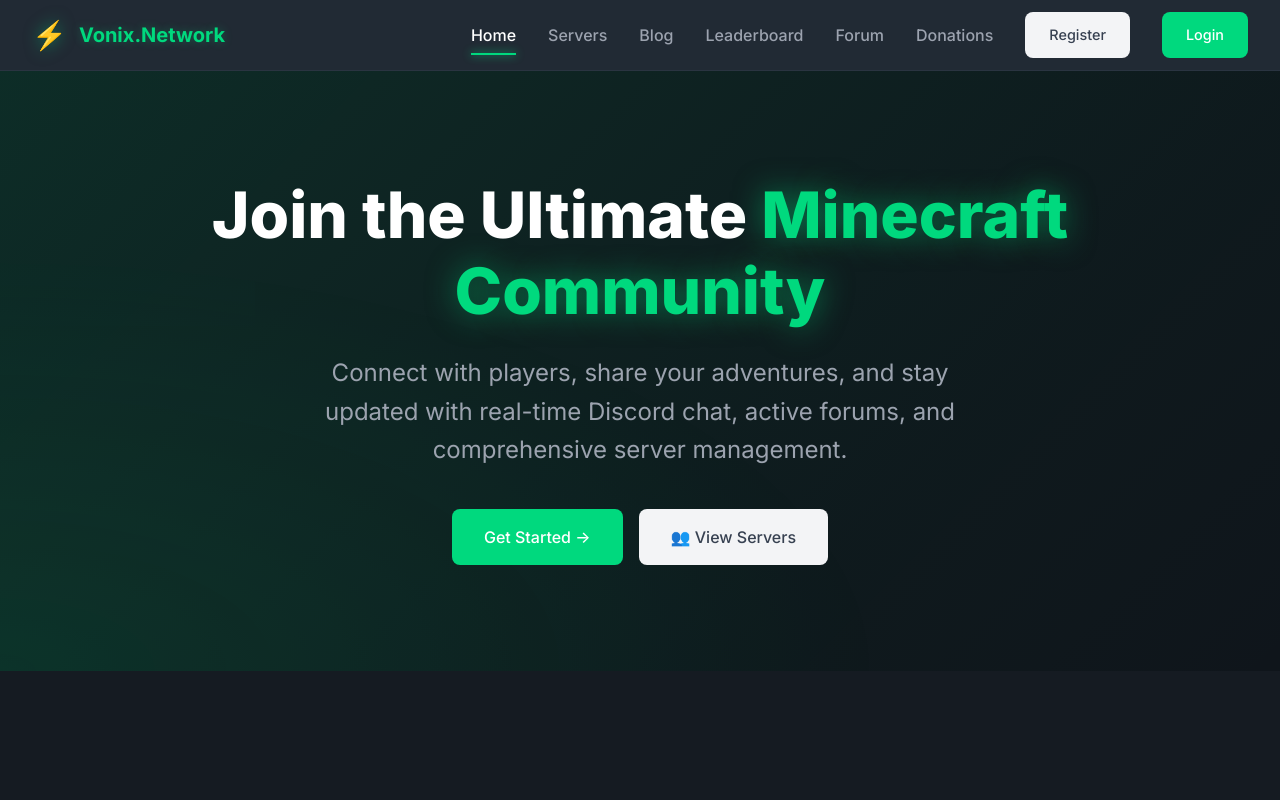
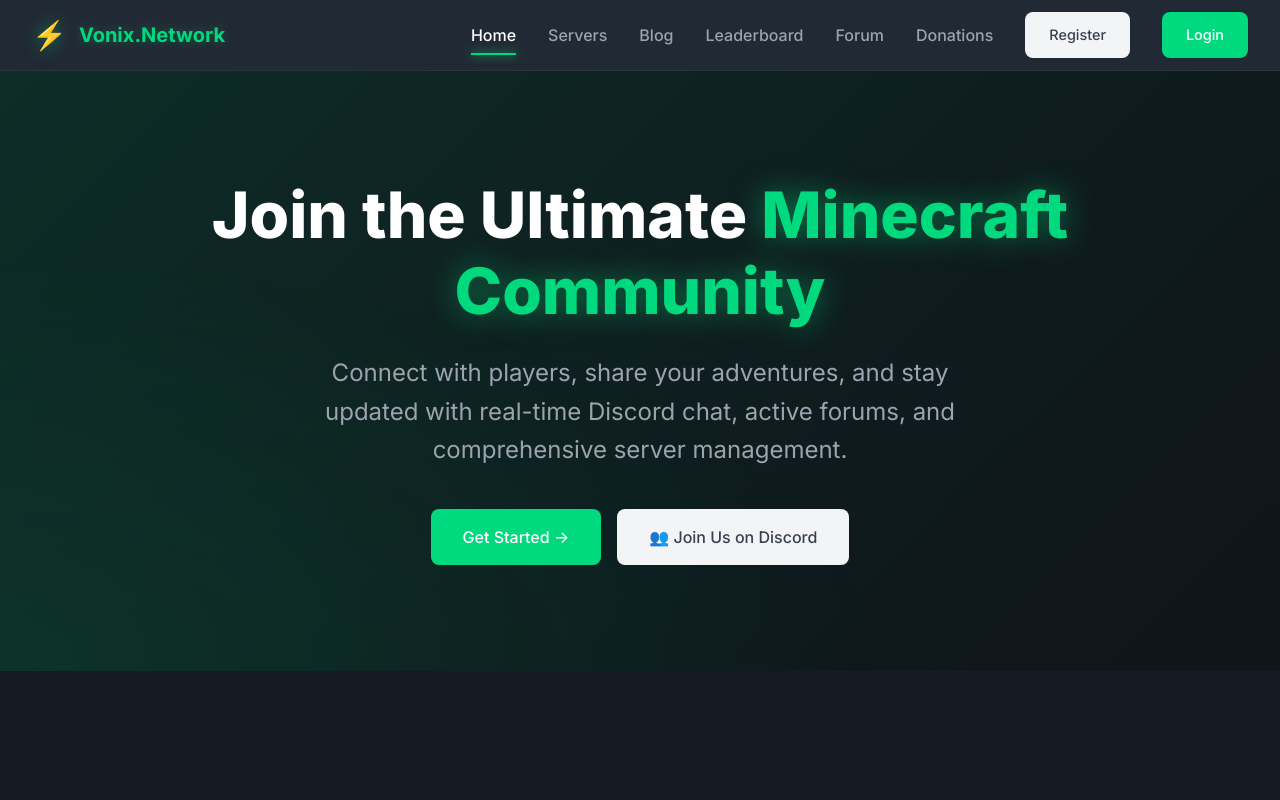
Before and after one commit to Vonix-Network/Vonix-Network-NRT, a React (Vite) app in the folder client/: page / in a window 1280 px wide. Shown: the top 800 px of the page. Built offline with nearby package versions, Linux system fonts and the light colour scheme; no server answers.

Commit message:
Fix Discord Button Text

```diff
--- a/client/src/pages/HomePage.tsx
+++ b/client/src/pages/HomePage.tsx
@@ -30,7 +30,7 @@ const HomePage: React.FC = () => {
                 rel="noopener noreferrer"
                 className="btn btn-secondary btn-lg"
               >
-                👥 View Servers
+                👥 Join Us on Discord
               </a>
             </div>
           </div>
```
Also changed, not shown: 1 other file (tests, documents, lock files or other folders).
